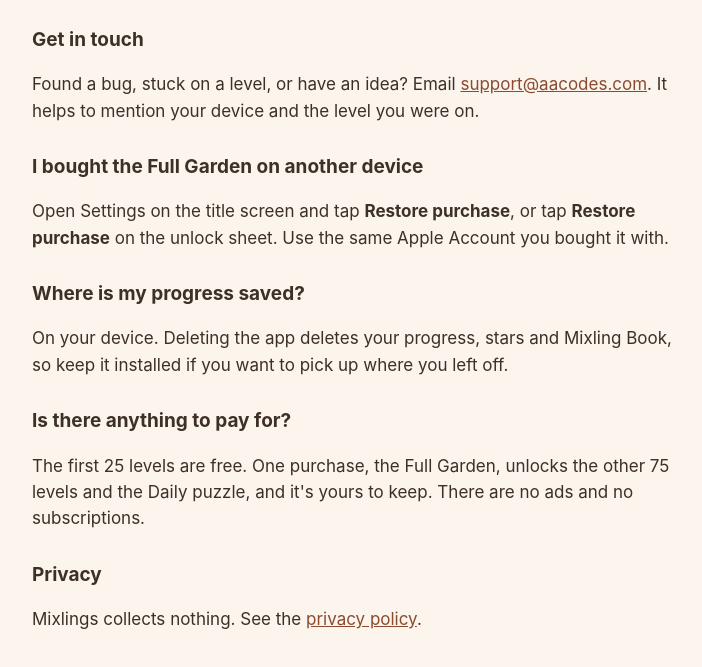
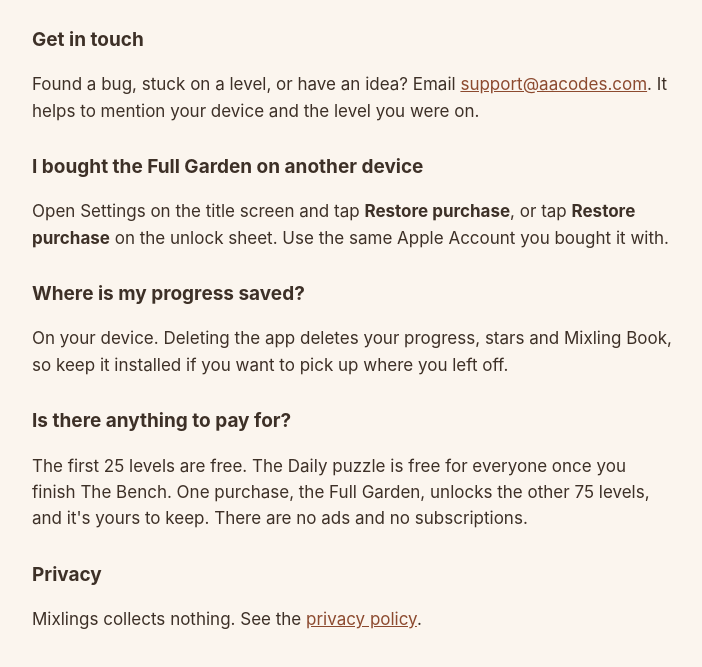
Before and after one commit to aandrws89/mixlings-site, a plain HTML site: page support.html in a window 1280 px wide. Shown: the part 117-784 px from the top of the page, without its empty margins (288-990 px from the left). Drawn offline with Linux system fonts and the light colour scheme.

Commit message:
Support: the Daily is free
Co-Authored-By: Claude Opus 5.5 <noreply@anthropic.com>

```diff
--- a/support.html
+++ b/support.html
@@ -28,7 +28,7 @@
   <p>On your device. Deleting the app deletes your progress, stars and Mixling Book, so keep it installed if you want to pick up where you left off.</p>
 
   <h2>Is there anything to pay for?</h2>
-  <p>The first 25 levels are free. One purchase, the Full Garden, unlocks the other 75 levels and the Daily puzzle, and it's yours to keep. There are no ads and no subscriptions.</p>
+  <p>The first 25 levels are free. The Daily puzzle is free for everyone once you finish The Bench. One purchase, the Full Garden, unlocks the other 75 levels, and it's yours to keep. There are no ads and no subscriptions.</p>
 
   <h2>Privacy</h2>
   <p>Mixlings collects nothing. See the <a href="privacy.html">privacy policy</a>.</p>
```
